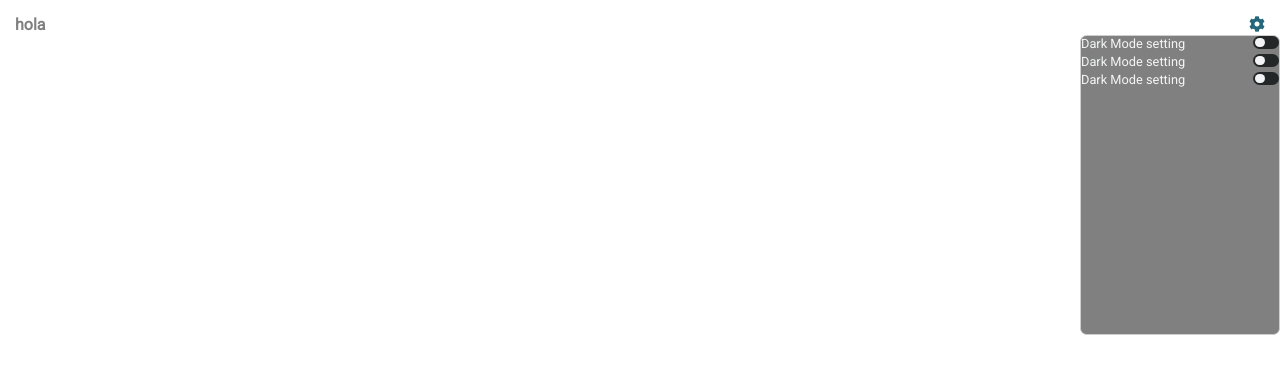
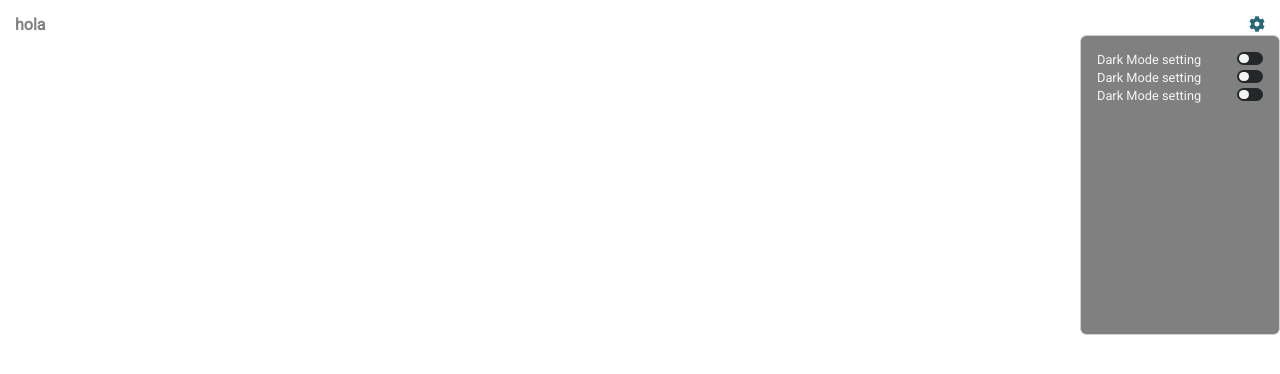
Before and after one commit to Mahemo-01/react-form, a React (Create React App) app: page / in a window 1280 px wide. Both pictures are taken after a click on the element 1257 px from the left and 24 px from the top of the page. Shown: the top 374 px of the page. Built offline with nearby package versions, Linux system fonts and the light colour scheme.

Commit message:
corregida la funcionalidad de menu settings

```diff
--- a/src/componentes/header.js
+++ b/src/componentes/header.js
@@ -5,7 +5,7 @@ import '../css/header.css'
 
 const Header = ({ title }) => {
 
-  const [showMenuSettings, setShowMenuSettings] = useState(false)
+  const [showMenuSettings, setShowMenuSettings] = useState(true)
 
   const onClick = () => {
     setShowMenuSettings(!showMenuSettings)
@@ -15,7 +15,8 @@ const Header = ({ title }) => {
     <div className='contenedor'>
       <h4>{title}</h4>
       <Icon color='#25677b' onClick={onClick}/>
-      {showMenuSettings && <MenuSettings showMenu={showMenuSettings} />}
+      <MenuSettings showMenu={showMenuSettings} />
+      {/* {showMenuSettings && <MenuSettings showMenu={showMenuSettings} />} */}
     </div>
   )
 }
--- a/src/componentes/menu-settings.js
+++ b/src/componentes/menu-settings.js
@@ -2,13 +2,12 @@ import ListOption from './list-option'
 import '../css/menu-settings.css'
 
 
-function MenuSettings({showMenuSettings}) {
+function MenuSettings ({ showMenu }) {
   const text = 'Dark Mode setting'
-  const claseActiva=showMenuSettings ? 'inactive':'active'
-
+  const claseActiva=showMenu ? 'inactive':'active'
 
   return (
-    <div className={`menu ${claseActiva}`}>
+    <div className={`menu p-1 ${claseActiva}`}>
       <ul>
         <ListOption settingName={text} />
         <ListOption settingName={text} />
--- a/src/css/menu-settings.css
+++ b/src/css/menu-settings.css
@@ -34,8 +34,8 @@
   z-index: 100;
   font-size: .8rem;
   /* overflow: scroll; */
-  /* opacity: 0; */
-  /* transform: translateY(150px); */
+  opacity: 0;
+  transform: translateY(150px);
   transition: .5s ease-in;
 }
 
```
Also changed, not shown: 1 other file (tests, documents, lock files or other folders).
